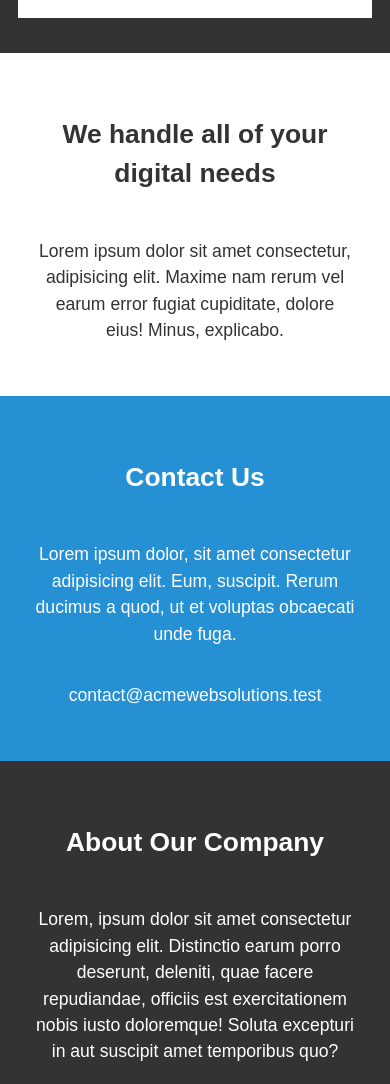
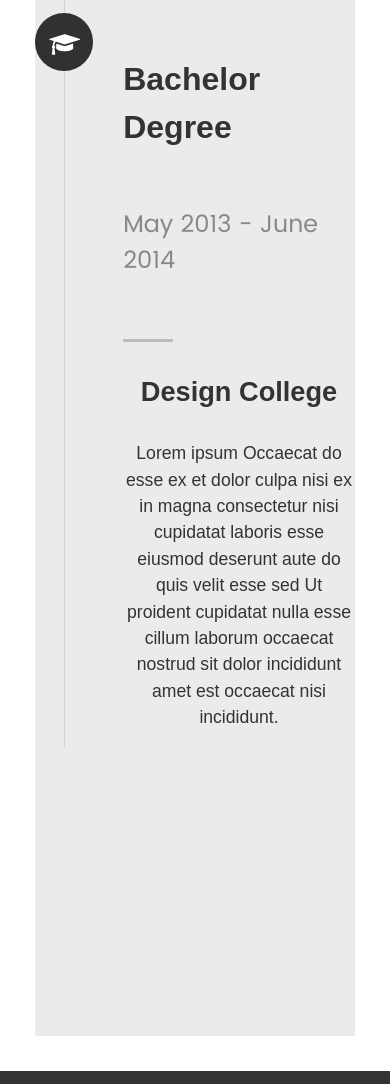
Before and after one commit to mihailolaru/Presentation_page_template, a Node server app: page /webDev in a window 390 px wide; the page is wider, and only the part inside the window is pictured. Shown: the part 2753-3837 px from the top of that part. Run offline with Node 20, Linux system fonts and the light colour scheme; some libraries are stand-ins or nearby versions; some web fonts are replaced; grey boxes are pictures that could not be loaded.

Commit message:
Working on webDev page. Integrate BootStrap.

```diff
--- a/package.json
+++ b/package.json
@@ -23,6 +23,7 @@
         "admin-bro-expressjs": "^2.1.1",
         "admin-bro-mongoose": "^0.4.0",
         "body-parser": "^1.19.0",
+        "bootstrap": "^5.0.0-beta1",
         "connect-flash": "^0.1.1",
         "cookie-parser": "^1.4.5",
         "express": "^4.17.1",
--- /dev/null
+++ b/public/css/education.css
@@ -0,0 +1,161 @@
+#resume {
+	padding-top: 12rem;
+	padding-bottom: 12rem;
+}
+
+#resume .resume-header {
+	text-align: center;
+}
+#resume .resume-header h2 {
+	color: #FF0077;
+}
+
+#resume .resume-timeline {
+	max-width: 980px;
+}
+#resume .timeline-wrap {
+	position: relative;
+	margin-top: 1.5rem;
+	margin-bottom: 6rem;
+}
+#resume .timeline-wrap::before {
+	content: "";
+	display: block;
+	width: 1px;
+	height: 100%;
+	background: rgba(0, 0, 0, 0.1);
+	position: absolute;
+	left: 35%;
+	top: 0;
+}
+#resume .timeline-block {
+	position: relative;
+	padding-top: 1.5rem;
+}
+#resume .timeline-ico {
+	height: 4.8rem;
+	width: 4.8rem;
+	line-height: 4.8rem;
+	background: #313131;
+	border-radius: 50%;
+	text-align: center;
+	color: #FFFFFF;
+	position: absolute;
+	left: 35%;
+	top: .9rem;
+	margin-left: -2.4rem;
+}
+#resume .timeline-ico i {
+	position: relative;
+	left: .05rem;
+	top: .2rem;
+}
+
+#resume .timeline-header {
+	float: left;
+	width: 35%;
+	padding-right: 90px;
+	text-align: right;
+}
+#resume .timeline-header h3 {
+	margin-bottom: 0;
+}
+#resume .timeline-header p {
+	font-family: "poppins-regular", sans-serif;
+	font-size: 1.6rem;
+	color: #888888;
+}
+#resume .timeline-content {
+	margin-left: 35%;
+	padding-left: 60px;
+}
+#resume .timeline-content h4 {
+	position: relative;
+	padding-bottom: 1.8rem;
+}
+#resume .timeline-content h4::after {
+	content: "";
+	display: block;
+	height: 3px;
+	width: 50px;
+	background: rgba(0, 0, 0, 0.2);
+	position: absolute;
+	left: 0;
+	bottom: 0;
+}
+
+/**
+ * responsive:
+ * resume
+ * -------------------------------------------------------------------
+ */
+@media only screen and (max-width:1024px) {
+	#resume .timeline-header {
+		padding-right: 50px;
+	}
+	#resume .timeline-header h3 {
+		font-size: 1.8rem;
+	}
+	#resume .timeline-header p {
+		font-size: 1.4rem;
+	}
+	#resume .timeline-content {
+		padding-left: 50px;
+	}
+}
+@media only screen and (max-width:768px) {
+	#resume .timeline-wrap::before {
+		left: 2.4rem;
+	}
+	#resume .timeline-ico {
+		left: 2.4rem;
+	}
+	#resume .timeline-header {
+		float: none;
+		width: auto;
+		padding-right: 15px;
+		text-align: left;
+	}
+	#resume .timeline-header h3 {
+		font-size: 2rem;
+	}
+	#resume .timeline-header p {
+		font-size: 1.5rem;
+		margin-bottom: 1.5rem;
+	}
+	#resume .timeline-content {
+		margin: 0;
+	}
+	#resume .timeline-content h4 {
+		padding-bottom: 0;
+		padding-top: 2.1rem;
+		margin-bottom: .6rem;
+		font-size: 1.7rem;
+	}
+	#resume .timeline-content h4::after {
+		bottom: auto;
+		top: 0;
+	}
+	#resume .timeline-header, #resume .timeline-content {
+		padding-left: 7rem;
+	}
+}
+@media only screen and (max-width:480px) {
+	#resume .resume-header h2 {
+		font-size: 2.2rem;
+	}
+	#resume .timeline-wrap::before {
+		left: 1.8rem;
+	}
+	#resume .timeline-ico {
+		height: 3.6rem;
+		width: 3.6rem;
+		line-height: 3.6rem;
+		left: 1.8rem;
+		margin-left: -1.8rem;
+		font-size: 1.5rem;
+	}
+	#resume .timeline-header, #resume .timeline-content {
+		padding-left: 5.5rem;
+	}
+}
--- a/public/css/photographerPage.css
+++ b/public/css/photographerPage.css
@@ -12,7 +12,7 @@ h3 {
 }
 
 p {
-  margin: 0;content-wrap
+  margin: 0;
   padding: 1em 0;
 }
 
@@ -42,7 +42,7 @@ p {
 #showcase .bg-image {
   position: absolute;
   background: #333
-    url("https://drive.google.com/thumbnail?id=1JmNaZwDbnIBaOmEMqjxVKM-OmVam-nkI");
+    url("images/photoPageBG.jpg");
   background-repeat: no-repeat;
   background-size: cover;
   width: 100%;
@@ -57,13 +57,13 @@ p {
 }
 
 #showcase .content-wrap,
-#section-a .content-wrap {
+#section-Presentation .content-wrap {
   padding: 0 1.5em;
 }
 
 /* Section A */
 
-#section-a {
+#section-Presentation {
   background: #eaeaea;
   color: #333;
   padding-bottom: 2em;
@@ -94,7 +94,7 @@ p {
 /* photoSell */
 
 #shutterStockLogo{
-  width: 100px;
+  width: 30%;
 }
 
 #section-photoSell {
@@ -105,6 +105,7 @@ p {
 
 .photoContent{
   display: inline-block;
+  align-items: center;
 
 }
 /* Section D / Boxes */
@@ -112,10 +113,6 @@ p {
 #contacts .box {
   padding: 2em;
   color: #fff;
-}
-
-#section-d .box:first-child {
-  background: #333;
 }
 
 /* Footer */
@@ -145,13 +142,13 @@ p {
     grid-template-columns: 1fr repeat(2, minmax(auto, 25em)) 1fr;
   }
 
-  #section-a .content-text p {
+  #section-Presentation .content-text p {
     padding-top: 0;
   }
 
   .content-wrap,
   #section-PhotoGallery ul {
-    grid-column: 2/4;
+    grid-column: 1/4;
   }
 
   .box,
--- a/views/general_body_components/webDeveloper/webDev.handlebars
+++ b/views/general_body_components/webDeveloper/webDev.handlebars
@@ -25,7 +25,7 @@
     <!--Education-->
         <section id="section-education" class="grid">
             <div class="content-wrap">
-                <h1 class="content-title">Education</h1>
+                {{>_education}}
             </div>
         </section>
     <!--END Education-->
@@ -72,21 +72,11 @@
       </div>
     </section>
 
-    <!-- Contacts -->
-    <section id="section-d" class="grid">
-      <div class="box">
-        <h2 class="content-title">Contact Us</h2>
-        <p>Lorem ipsum dolor, sit amet consectetur adipisicing elit. Eum, suscipit. Rerum ducimus a quod, ut et voluptas obcaecati unde fuga.</p>
-        <p>contact@acmewebsolutions.test</p>
-      </div>
-      <div class="box">
-        <h2 class="content-title">About Our Company</h2>
-        <p>Lorem, ipsum dolor sit amet consectetur adipisicing elit. Distinctio earum porro deserunt, deleniti, quae facere repudiandae, officiis est exercitationem nobis iusto doloremque! Soluta excepturi in aut suscipit amet temporibus quo?</p>
-      </div>
-    </section>
-    <!-- END contacts -->
+<!-- Footer -->
+  {{> _footer}}
+<!-- END Footer -->
 
-  </main>
+</main>
 
 
 
--- a/views/layouts/main.handlebars
+++ b/views/layouts/main.handlebars
@@ -17,6 +17,7 @@
     <link rel="stylesheet" href="css/photographerPage.css">
     <link rel="stylesheet" href="css/webDevPage.css">
     <link rel="stylesheet" href="css/welcomePage.css">
+    <link rel="stylesheet" href="css/education.css">
 
     <title>MIHAIL OLARU</title>
 
--- /dev/null
+++ b/views/partials/_education.handlebars
@@ -0,0 +1,77 @@
+<!-- resume Section
+   ================================================== -->
+	<section id="resume" class="grey-section">
+
+		<div class="row resume-timeline">
+
+			<div class="col-twelve resume-header">
+
+				<h2>Education</h2>
+
+			</div> <!-- /resume-header -->
+
+			<div class="col-twelve">
+
+				<div class="timeline-wrap">
+
+					<div class="timeline-block">
+
+						<div class="timeline-ico">
+							<i class="fa fa-graduation-cap"></i>
+						</div>
+
+						<div class="timeline-header">
+							<h3>Master Degree</h3>
+							<p>July 2015 - Present</p>
+						</div>
+
+						<div class="timeline-content">
+							<h4>University of Life</h4>
+							<p>Lorem ipsum Occaecat do esse ex et dolor culpa nisi ex in magna consectetur nisi cupidatat laboris esse eiusmod deserunt aute do quis velit esse sed Ut proident cupidatat nulla esse cillum laborum occaecat nostrud sit dolor incididunt amet est occaecat nisi.</p>
+						</div>
+
+					</div> <!-- /timeline-block -->
+
+					<div class="timeline-block">
+
+						<div class="timeline-ico">
+							<i class="fa fa-graduation-cap"></i>
+						</div>
+
+						<div class="timeline-header">
+							<h3>Bachelor Degree</h3>
+							<p>July 2014 - June 2015</p>
+						</div>
+
+						<div class="timeline-content">
+							<h4>State Design University</h4>
+							<p>Lorem ipsum Occaecat do esse ex et dolor culpa nisi ex in magna consectetur nisi cupidatat laboris esse eiusmod deserunt aute do quis velit esse sed Ut proident cupidatat nulla esse cillum laborum occaecat nostrud sit dolor incididunt amet est occaecat nisi incididunt.</p>
+						</div>
+
+					</div> <!-- /timeline-block -->
+
+					<div class="timeline-block">
+
+						<div class="timeline-ico">
+							<i class="fa fa-graduation-cap"></i>
+						</div>
+
+						<div class="timeline-header">
+							<h3>Bachelor Degree</h3>
+							<p>May 2013 - June 2014</p>
+						</div>
+
+						<div class="timeline-content">
+							<h4>Design College</h4>
+							<p>Lorem ipsum Occaecat do esse ex et dolor culpa nisi ex in magna consectetur nisi cupidatat laboris esse eiusmod deserunt aute do quis velit esse sed Ut proident cupidatat nulla esse cillum laborum occaecat nostrud sit dolor incididunt amet est occaecat nisi incididunt.</p>
+						</div>
+
+					</div> <!-- /timeline-block -->
+
+				</div> <!-- /timeline-wrap -->
+
+			</div> <!-- /col-twelve -->
+
+		</div> <!-- /resume-timeline -->
+
+	</section> <!-- /features -->
--- a/views/partials/_footer.handlebars
+++ b/views/partials/_footer.handlebars
@@ -8,7 +8,7 @@
         <div class="box">
             <h2 class="content-title">Social accounts:</h2>
             <div id="socialIcons">
-                <p><i class="fab fa-linkedin"></i></p>
+                <p><a  href="https://www.shutterstock.com/g/Mihail+OLARU?rid=3621245&utm_medium=email&utm_source=ctrbreferral-link"></a><i class="fab fa-linkedin"></i></a></p>
                 <p><i class="fab fa-facebook"></i></p>
                 <p><i class="fab fa-500px"></i></p>
             </div>
@@ -19,3 +19,7 @@
 <footer id="copyright">
     <div>© 2021 Mihail Olaru. All rights reserved.</div>
 </footer>
+
+
+
+        <img id="shutterStockLogo" src="images/SHUTTERSTOCK-logo.png" alt="logo">
--- a/views/partials/_photoGallery.handlebars
+++ b/views/partials/_photoGallery.handlebars
@@ -2,7 +2,7 @@
 {{!https://www.youtube.com/watch?v=9Qzmri1WaaE}}
 {{!make a loop to extract from DB}}
 
-<div class="photoGallery">
+<div class="photoGallery content-wrap">
 
     <div><img src="images/photoGallery/Square/used/square.jpg"/></div>
 
```
Also changed, not shown: NOTES.md (+2 -0 lines), views/general_body_components/photographer/photographer.handlebars (+13 -9 lines), MobileFirstExample/default.html (renamed from MobileFirstExample/index.html), MobileFirstExample/style.css (renamed from MobileFirstExample/index.css), 1 other file.
